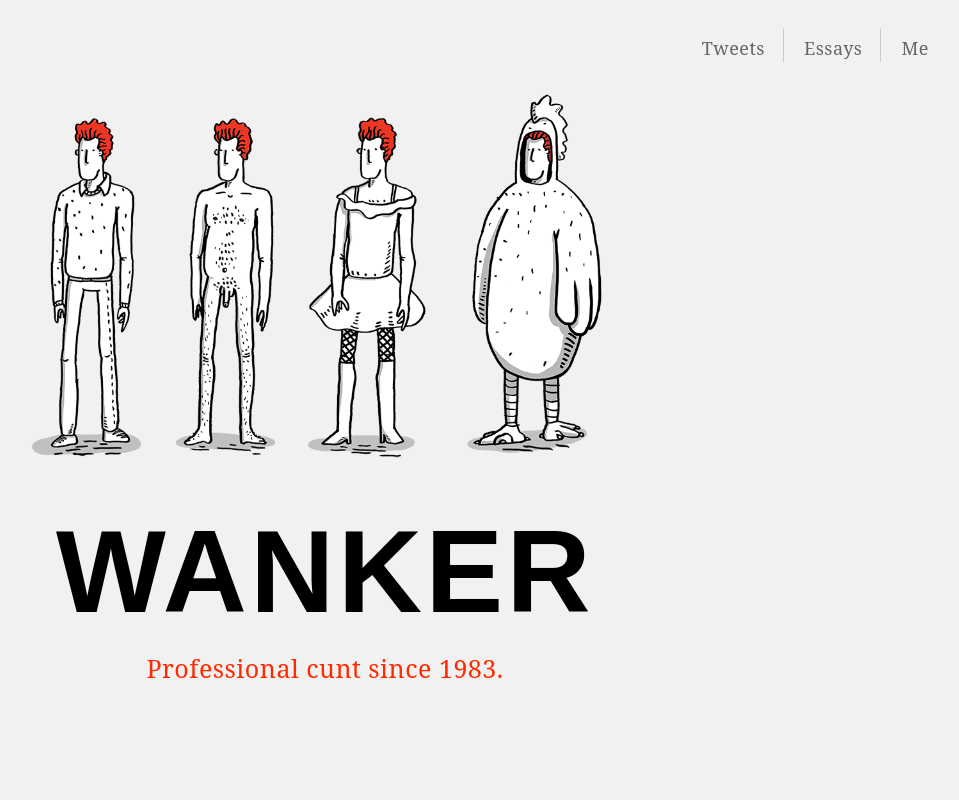
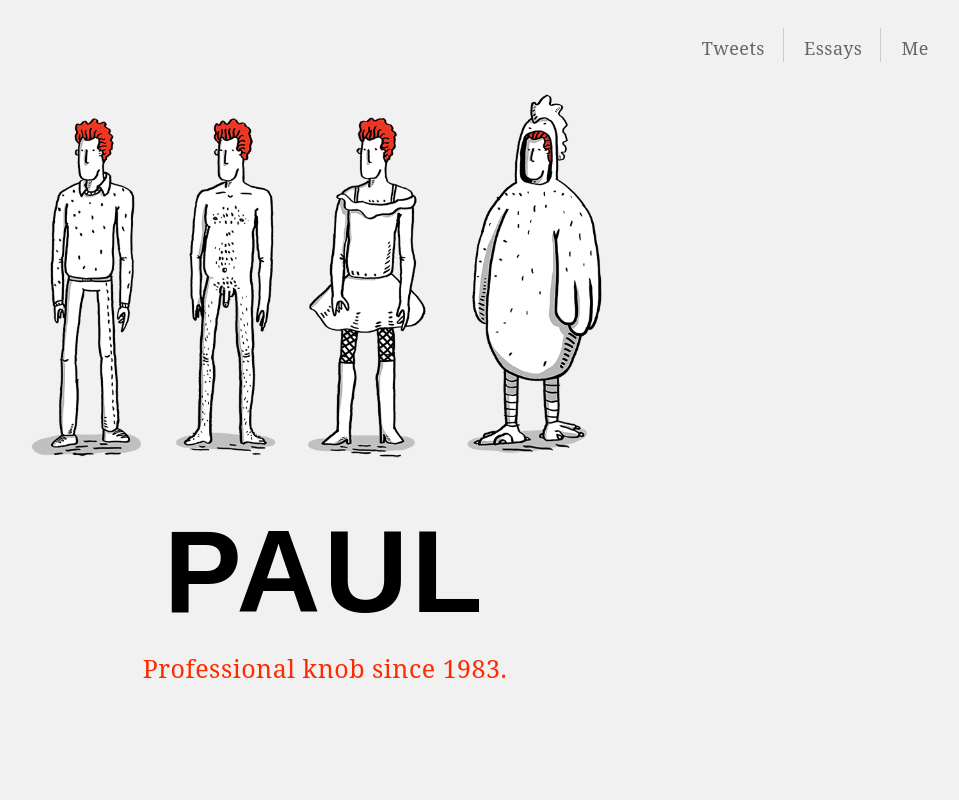
Before and after one commit to paultheillustrator/Paul_HTML, a plain HTML site: page index.html in a window 1280 px wide. Shown: the top 800 px of the page, without its empty margins (315-1274 px from the left). Drawn offline with nearby package versions, Linux system fonts and the light colour scheme.

Commit message:
Backup of grey

```diff
--- a/index.html
+++ b/index.html
@@ -49,8 +49,8 @@
 			<!-- MAIN STAGE -->
 			<div class="hero fadeInUp">
 				<img src="./images/hero-01.png">
-				<h1 id="giant">WANKER</h1>
-				<span class="red subline">Professional cunt since 1983.</span>
+				<h1 id="giant">paul</h1>
+				<span class="red subline">Professional knob since 1983.</span>
 			</div><!-- End hero -->
 
 		</div><!-- End landing_wrap -->
@@ -215,7 +215,7 @@
 
 		<!-- Fit Text JS -->
 		<script type="text/javascript">
-			$("#giant").fitText(1.1, { minFontSize: '50px', maxFontSize: '300px' });
+			$("#giant").fitText(1.1, { minFontSize: '90px', maxFontSize: '300px' });
 		</script><!-- End Fit Text -->
 
 	</body>
```
Also changed, not shown: images/projects/project_rbma_thumb.jpg (added), images/projects/thumbs/project_rbma_thumb.jpg, 3 other files.
